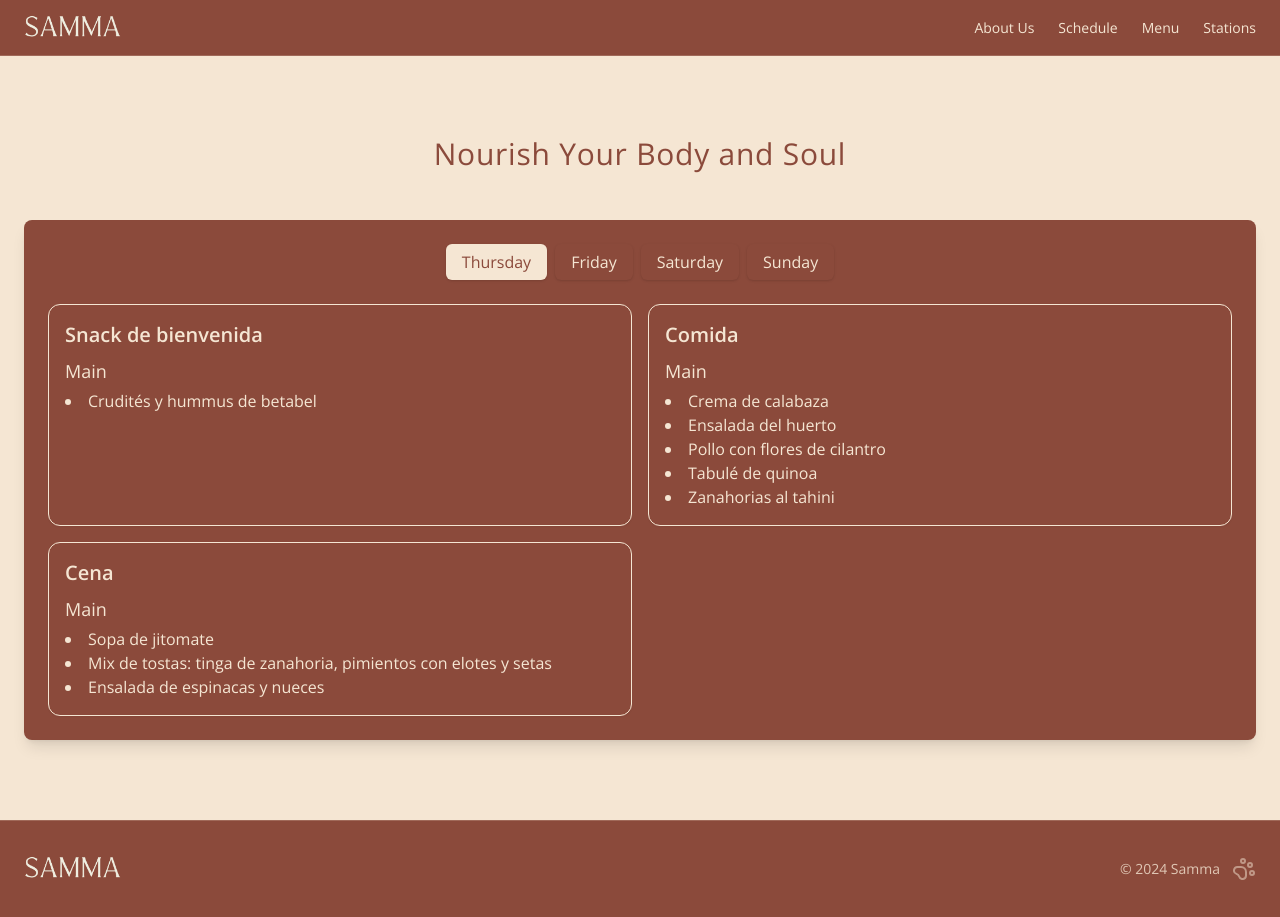
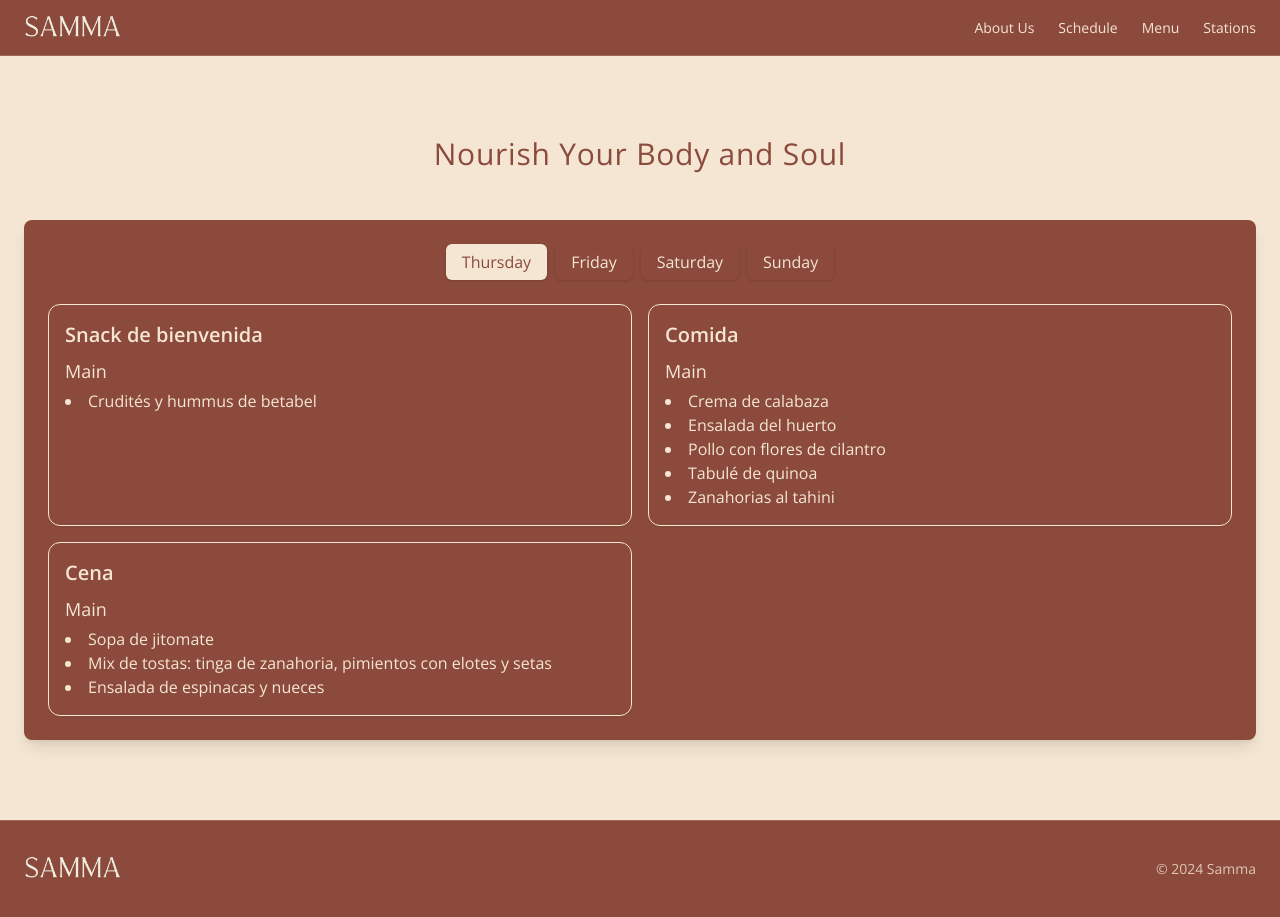
Before and after one commit to karluquis/samma, a Next.js app: page /menu in a window 1280 px wide. Built offline with nearby package versions, Linux system fonts and the light colour scheme.

Commit message:
Update footer.tsx

```diff
--- a/components/footer.tsx
+++ b/components/footer.tsx
@@ -1,6 +1,5 @@
 import Link from "next/link"
 import Image from "next/image"
-import { PawPrint } from "lucide-react"
 
 export function Footer() {
   return (
@@ -21,9 +20,6 @@ export function Footer() {
         <div className="flex flex-col items-center">
           <div className="flex items-center">
             <p className="text-sm opacity-80">© 2024 Samma</p>
-            <Link href="/ribbon" className="text-xs text-[#F5E6D3] opacity-50 hover:opacity-80 transition-opacity ml-2 flex items-center">
-              <PawPrint className="ml-1 text-xs" />
-            </Link>
           </div>
         </div>
       </div>
```
